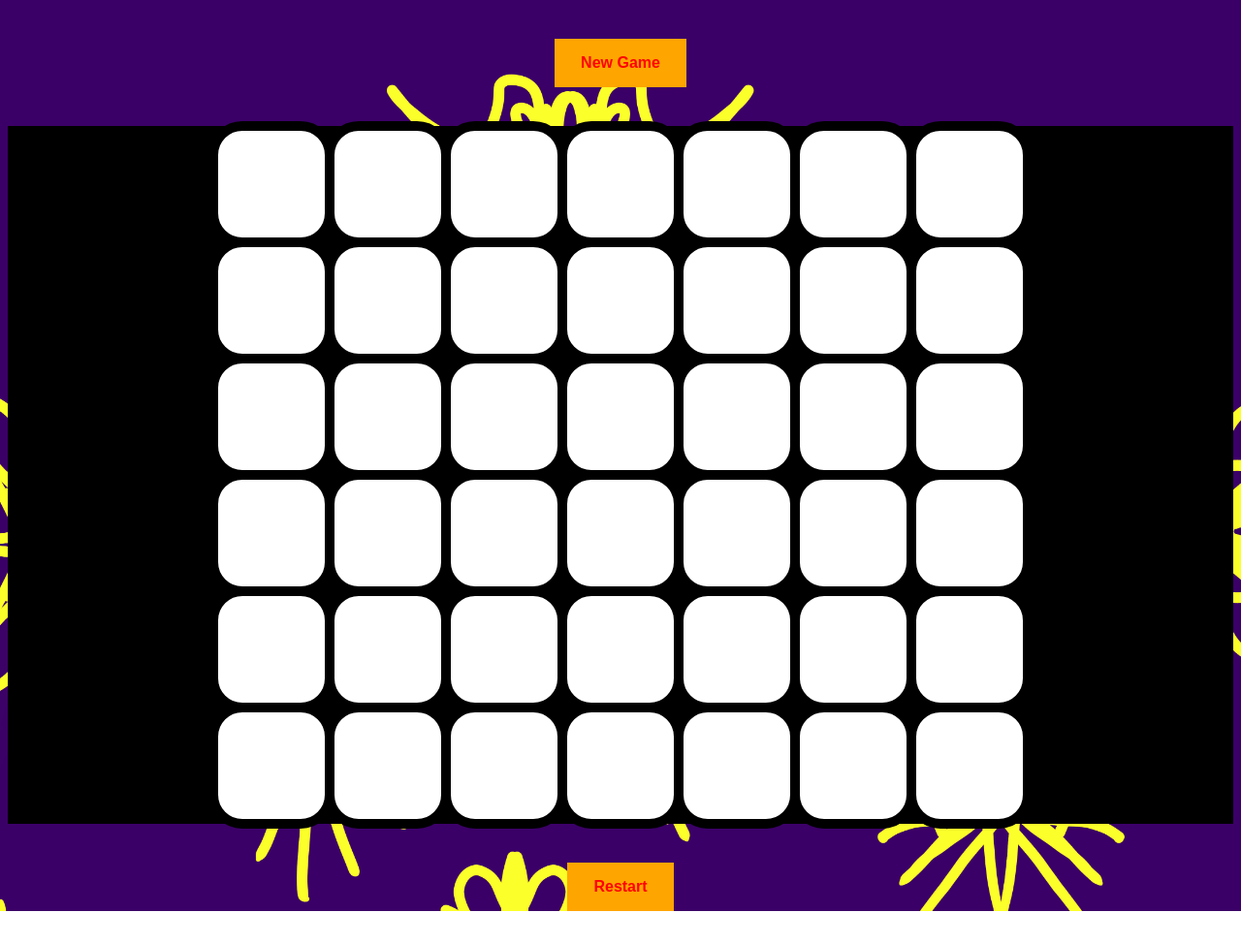
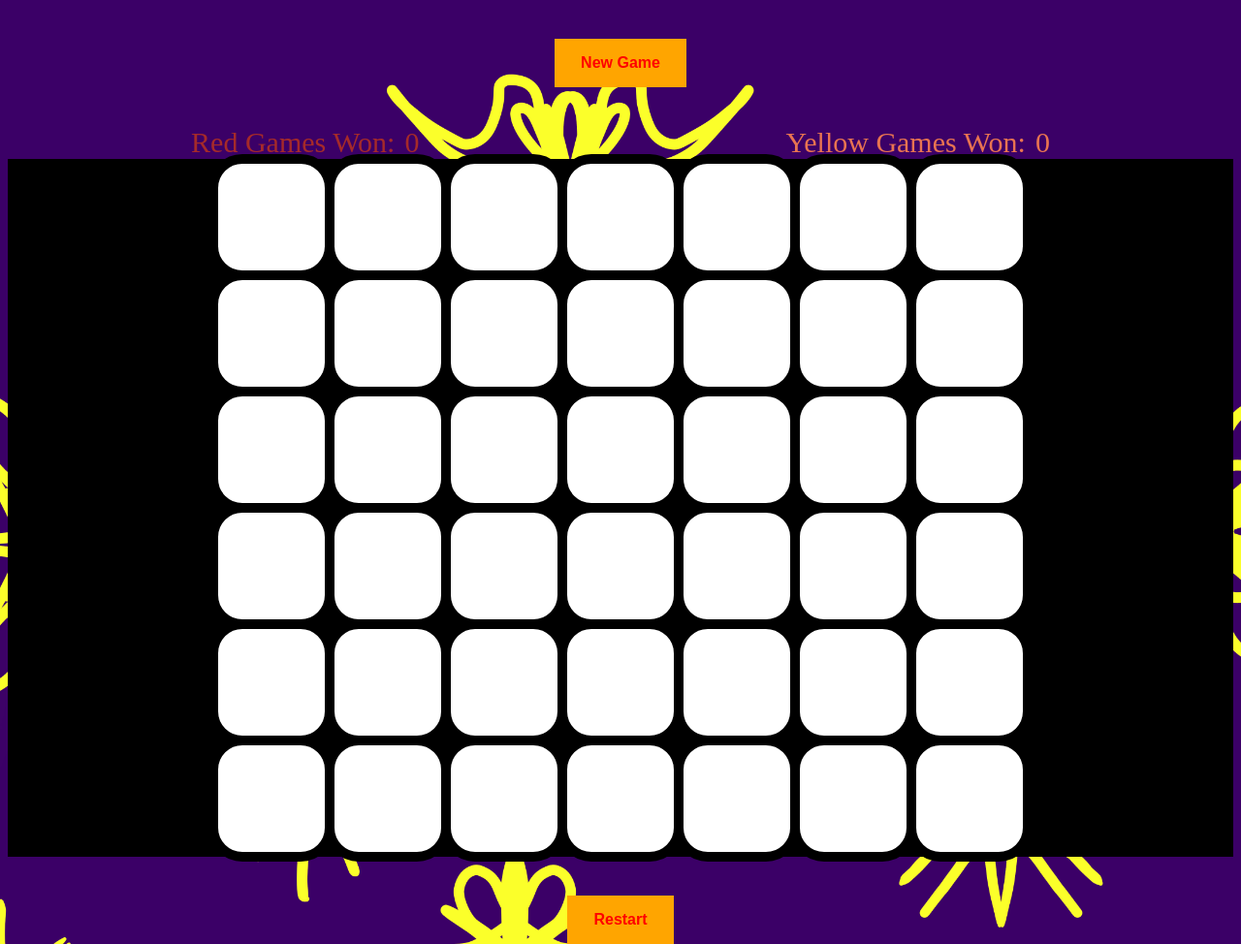
Before and after one commit to MajesticL/Connect4, a plain HTML site: page index.html in a window 1280 px wide. Shown: the whole page at 97% size. Before the commit the page ends 940 px from the top, so only its background shows below. Drawn offline with nearby package versions, Linux system fonts and the light colour scheme.

Commit message:
Added win counter text

```diff
--- a/index.html
+++ b/index.html
@@ -9,6 +9,18 @@
 <body>
     <button id="start">New Game</button>
     <h2 id="startDisplay" style="display: none;">The Game Has Started</h2>
+    <div id="winning-streak">
+        <div id="redWin">
+            <div>Red Games Won: </div>
+            <div id="redCounter"> 0</div>
+        </div>
+        <div id="yellowWin">
+            <div>Yellow Games Won:</div>
+            <div id="yellowCounter"> 0</div>
+        </div>
+
+    </div>
+
     <div class="grid" id="board"></div>
     <button id="restart">Restart</button>
     <script src="app.js"></script>
--- a/main.css
+++ b/main.css
@@ -1,7 +1,7 @@
 body {
     background-image: url(images/Starry_Background.png);
     background-size: cover;
-    height: 100vh
+    height: 100vh;
 
 }
 
@@ -65,3 +65,20 @@ body {
     text-align: center;
     background-color: orange;
 }
+#winning-streak {
+    color: white;
+    font-size: 30px;
+    display:flex;
+    justify-content: space-around;
+}
+
+#redWin, #yellowWin {
+    display: flex;
+    gap: 10px;
+}
+#redWin {
+    color: brown;
+}
+#yellowWin {
+    color: #e97451;
+}
```
